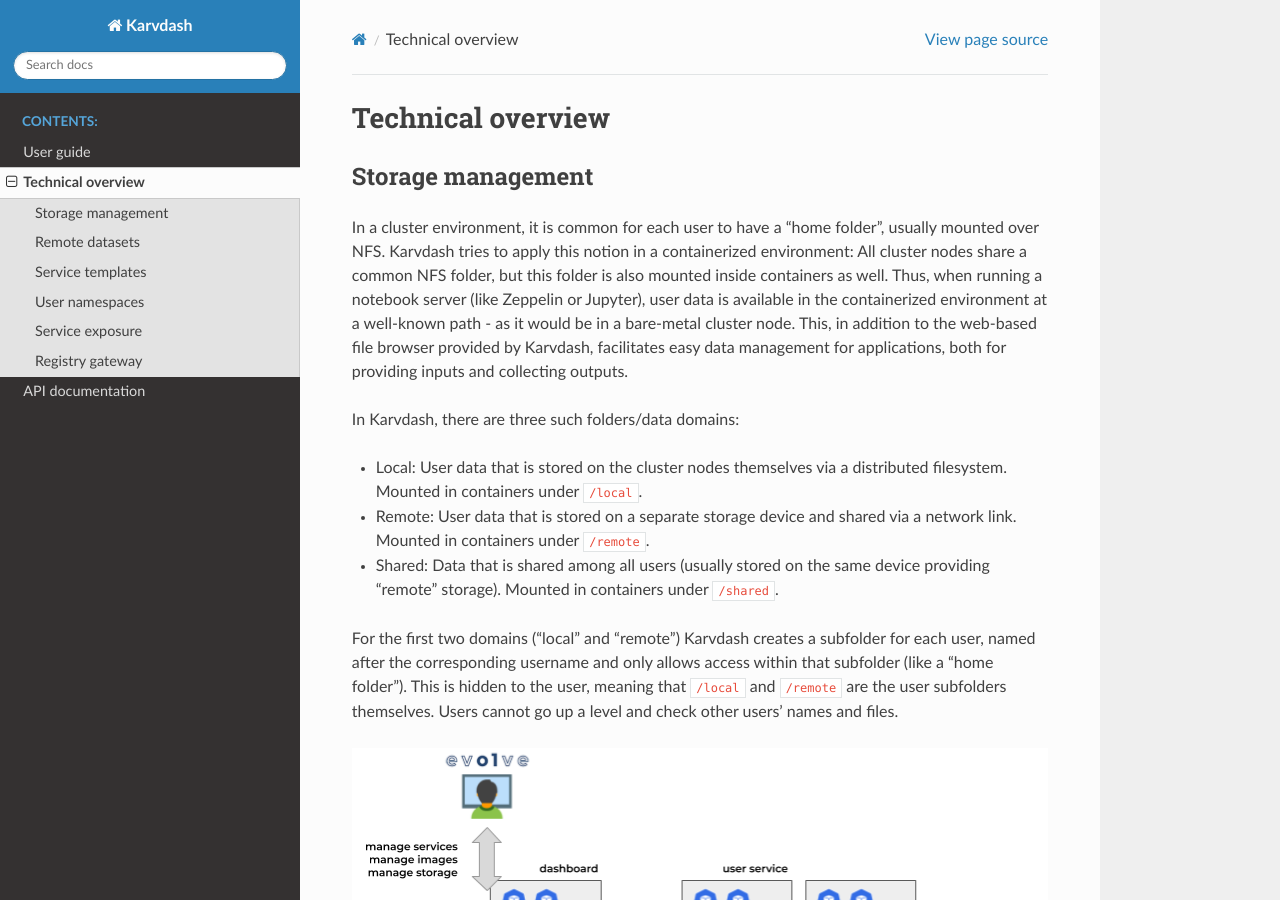
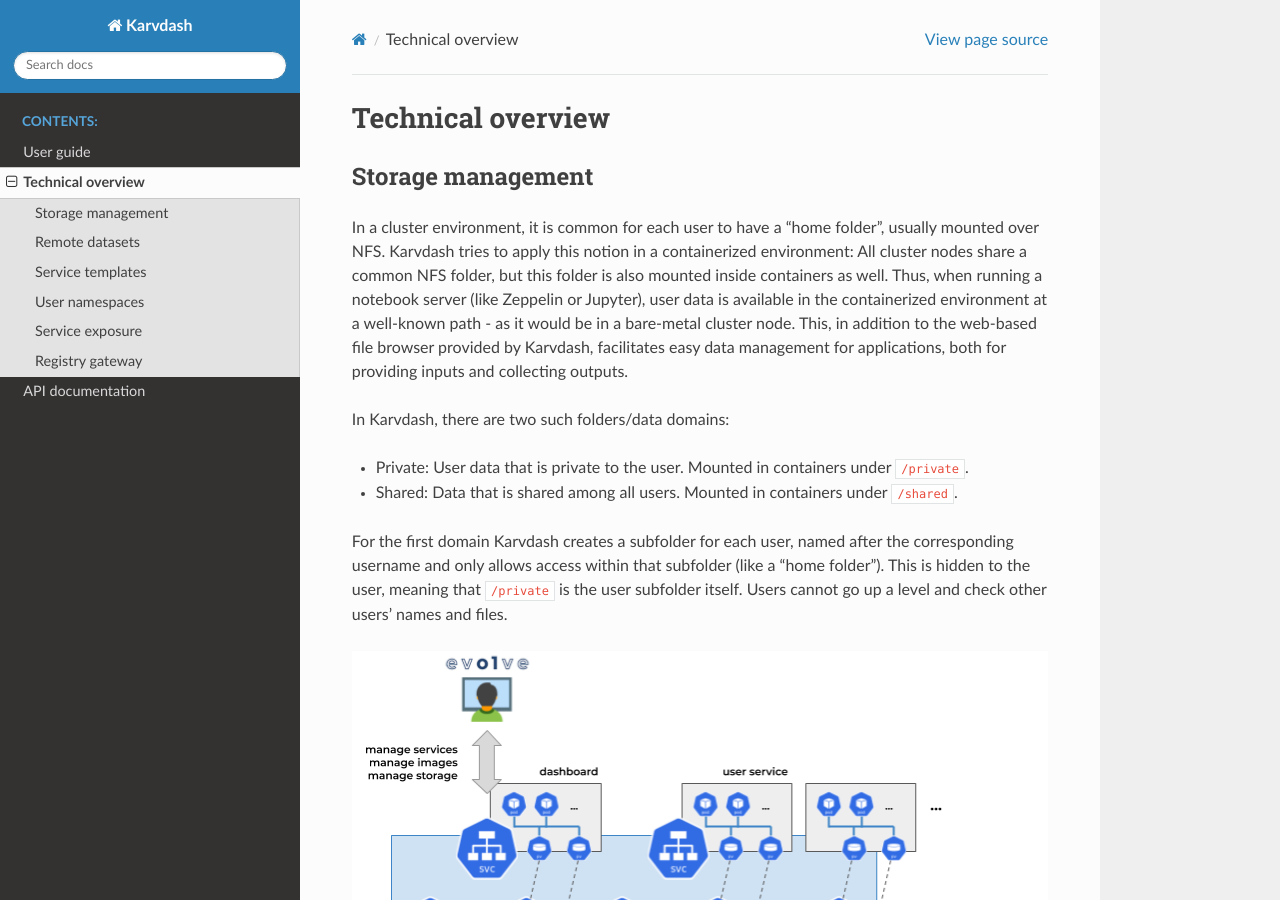
Before and after one commit to CARV-ICS-FORTH/knot, a Sphinx documentation site: the page built from docs/technical.rst, in a window 1280 px wide and 900 px high. Built offline with Sphinx 7.4.7 and the Read the Docs theme 2.0.0, drawn with Linux system fonts in a browser that asks for light colours; some of the changed text lies outside the part shown.

Commit message:
Merge local and remote data domains into one private domain

```diff
--- a/docs/index.rst
+++ b/docs/index.rst
@@ -14,7 +14,7 @@
 
   * Manage services or applications that run in Kubernetes.
   * Manage container images stored in a private Docker registry.
-  * Manage collections of local or remote data that are automatically attached to service and application containers when launched.
+  * Manage collections of private or shared data that are automatically attached to service and application containers when launched.
 
 * A method to launch services or applications from templates that support setting variables before launch.
 * An easy an automated way to isolate services in different Kubernetes namespaces depending on the Karvdash user they belong to.
--- a/docs/technical.rst
+++ b/docs/technical.rst
@@ -6,13 +6,12 @@
 
 In a cluster environment, it is common for each user to have a "home folder", usually mounted over NFS. Karvdash tries to apply this notion in a containerized environment: All cluster nodes share a common NFS folder, but this folder is also mounted inside containers as well. Thus, when running a notebook server (like Zeppelin or Jupyter), user data is available in the containerized environment at a well-known path - as it would be in a bare-metal cluster node. This, in addition to the web-based file browser provided by Karvdash, facilitates easy data management for applications, both for providing inputs and collecting outputs.
 
-In Karvdash, there are three such folders/data domains:
+In Karvdash, there are two such folders/data domains:
 
-* Local: User data that is stored on the cluster nodes themselves via a distributed filesystem. Mounted in containers under ``/local``.
-* Remote: User data that is stored on a separate storage device and shared via a network link. Mounted in containers under ``/remote``.
-* Shared: Data that is shared among all users (usually stored on the same device providing "remote" storage). Mounted in containers under ``/shared``.
+* Private: User data that is private to the user. Mounted in containers under ``/private``.
+* Shared: Data that is shared among all users. Mounted in containers under ``/shared``.
 
-For the first two domains ("local" and "remote") Karvdash creates a subfolder for each user, named after the corresponding username and only allows access within that subfolder (like a "home folder"). This is hidden to the user, meaning that ``/local`` and ``/remote`` are the user subfolders themselves. Users cannot go up a level and check other users' names and files.
+For the first domain Karvdash creates a subfolder for each user, named after the corresponding username and only allows access within that subfolder (like a "home folder"). This is hidden to the user, meaning that ``/private`` is the user subfolder itself. Users cannot go up a level and check other users' names and files.
 
 .. figure:: images/service-layout.png
 
@@ -120,8 +119,7 @@
 ``NAMESPACE``  The namespace that the service will run in
 ``HOSTNAME``   The external hostname that will be assigned to the service
 ``REGISTRY``   The private Docker registry configured for the installation
-``LOCAL``      The path to the "local" data domain
-``REMOTE``     The path to the "remote" data domain
+``PRIVATE``    The path to the "private" data domain
 ``SHARED``     The path to the "shared" data domain
 =============  ===========================================================
 
--- a/docs/user.rst
+++ b/docs/user.rst
@@ -60,7 +60,7 @@
 Files screen
 ------------
 
-The files screen is accessed by selecting "Files" from the menu on the left. You are presented with a list of folder and files in the respective domain. Change domain ("local", "remote", or "shared") by clicking on the corresponding buttons on the upper-right of the screen. "Local" and "remote" domains contain private user files in corresponding storage pools (local to nodes or at a remote share), while "shared" is common accross all users. Any user can add or remove files in "shared".
+The files screen is accessed by selecting "Files" from the menu on the left. You are presented with a list of folder and files in the respective domain. Change domain ("private" or "shared") by clicking on the corresponding buttons on the upper-right of the screen. The "private" domain contains private user files, while "shared" is common accross all users. Any user can add or remove files in "shared".
 
 Select a folder to navigate into that path (the current path is shown above the list), or a file to download it. Select the "Actions" button to download a folder as an archive or delete an object (non-empty folders can not be deleted). Respective actions are also available to upload compatible image files (ending in ``.tar``) and add templates (ending in ``.template.yaml``).
 
```
Also changed, not shown: README.md (+4 -7 lines), 12 other files.
